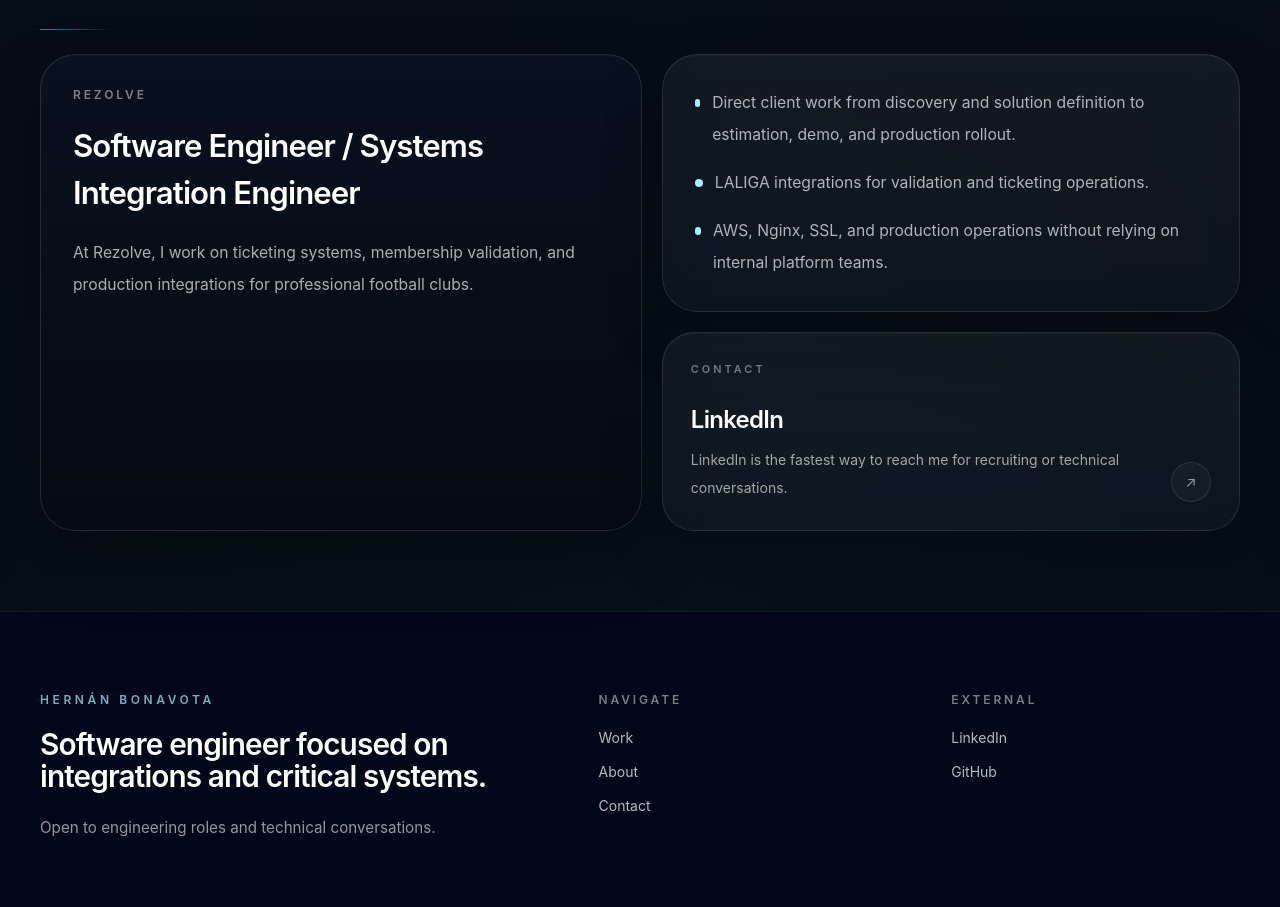
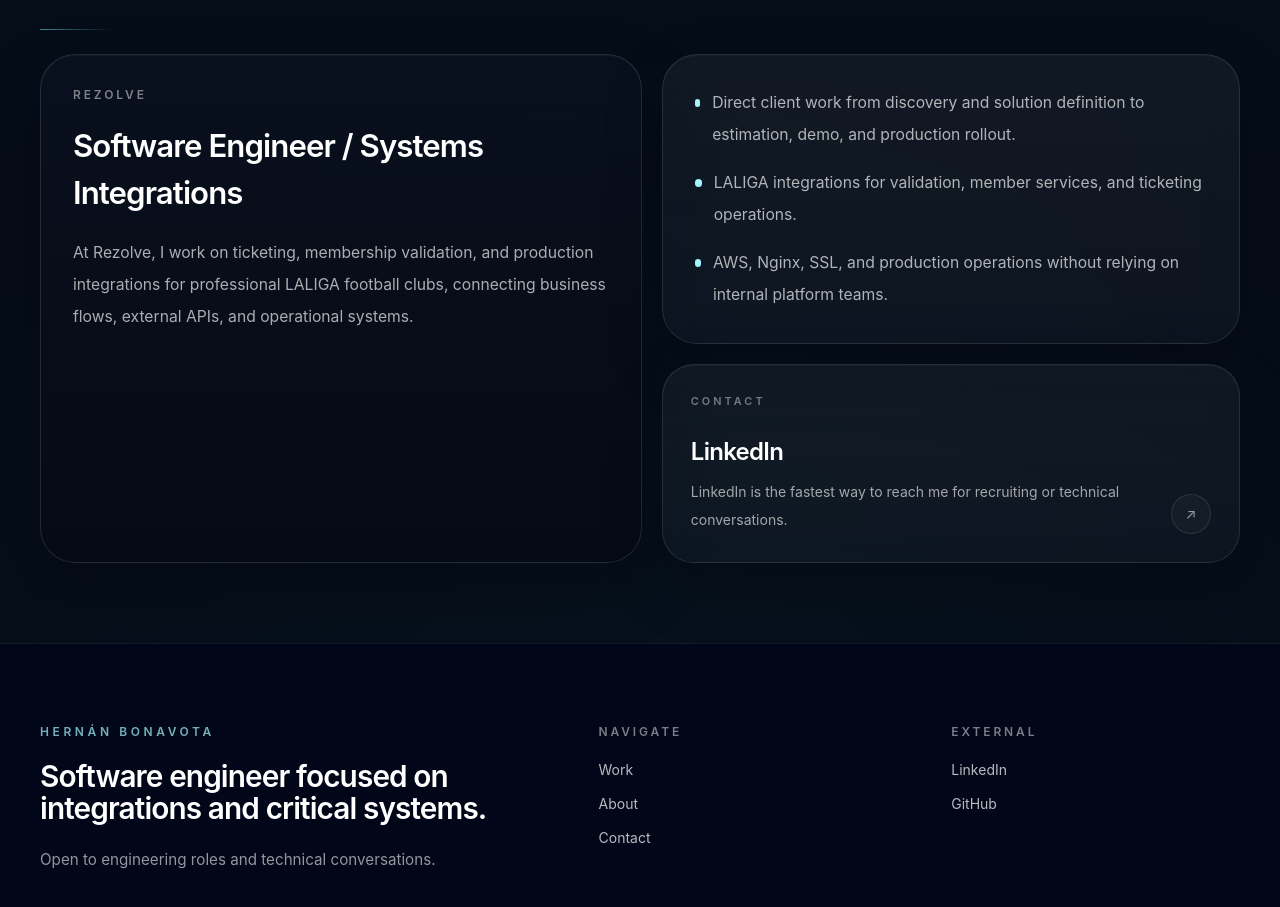
Before and after one commit to hbonavota/Portfolio, a Next.js app in the folder portfolio-v2/: page / in a window 1280 px wide. Shown: the part 1880-2787 px from the top of the page. Built offline with nearby package versions, Linux system fonts and the light colour scheme.

Commit message:
feat(content): refine portfolio copy and add favicon

```diff
--- a/portfolio-v2/src/content/site.ts
+++ b/portfolio-v2/src/content/site.ts
@@ -202,22 +202,22 @@ export const capabilities = {
 export const professionalExperience = {
   company: "Rezolve",
   role: {
-    en: "Software Engineer / Systems Integration Engineer",
-    es: "Software Engineer / Ingeniero de integraciones"
+    en: "Software Engineer / Systems Integrations",
+    es: "Software Engineer / Integraciones y sistemas"
   },
   summary: {
-    en: "At Rezolve, I work on ticketing systems, membership validation, and production integrations for professional football clubs.",
-    es: "En Rezolve trabajo en sistemas de ticketing, validación de socios e integraciones en producción para clubes de fútbol profesional."
+    en: "At Rezolve, I work on ticketing, membership validation, and production integrations for professional LALIGA football clubs, connecting business flows, external APIs, and operational systems.",
+    es: "En Rezolve trabajo en ticketing, validación de socios e integraciones en producción para clubes de fútbol bajo el ecosistema de LALIGA, conectando flujos de negocio, APIs externas y sistemas operativos."
   },
   notes: {
     en: [
       "Direct client work from discovery and solution definition to estimation, demo, and production rollout.",
-      "LALIGA integrations for validation and ticketing operations.",
+      "LALIGA integrations for validation, member services, and ticketing operations.",
       "AWS, Nginx, SSL, and production operations without relying on internal platform teams."
     ],
     es: [
       "Trabajo directo con cliente desde relevamiento y definición de solución hasta estimación, demo y salida a producción.",
-      "Integraciones con LALIGA para validación y operación de ticketing.",
+      "Integraciones con LALIGA para validación, servicios al socio y operación de ticketing.",
       "AWS, Nginx, SSL y operación en producción sin depender de equipos internos de plataforma."
     ]
   }
```
